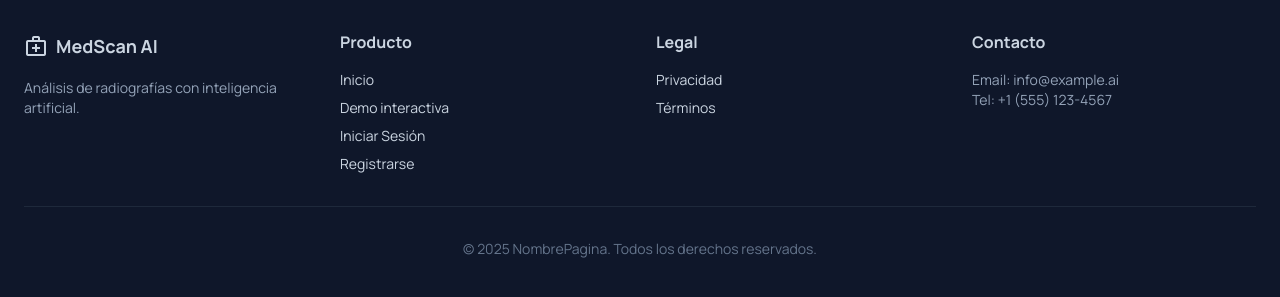
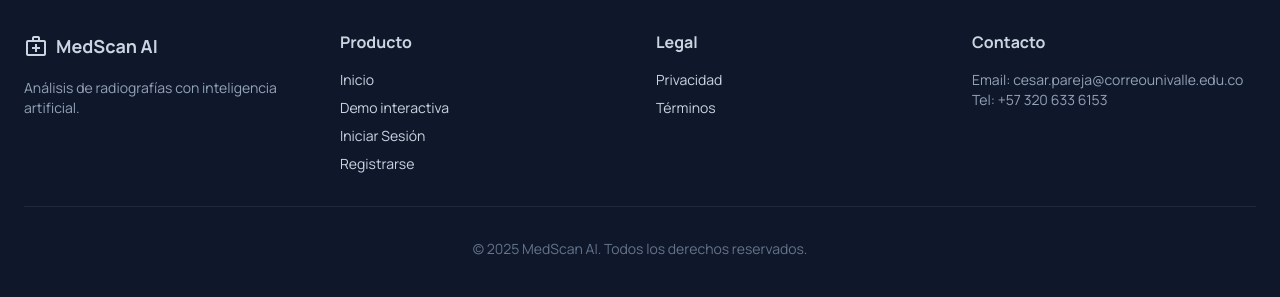
Before and after one commit to CesarOsorioP/PaginaCNN, a React (Create React App) app in the folder client/: page / in a window 1280 px wide. Shown: the part 2609-2906 px from the top of the page. Built offline with nearby package versions, Linux system fonts and the light colour scheme; no server answers.

Commit message:
cambio de navbar (contacto)

```diff
--- a/client/src/components/layout/Footer.jsx
+++ b/client/src/components/layout/Footer.jsx
@@ -37,14 +37,14 @@ export default function Footer() {
                     <div>
                         <h3 className="font-bold mb-4">Contacto</h3>
                         <p className="text-sm text-slate-400">
-                            Email: info@example.ai<br />
-                            Tel: +1 (555) 123-4567
+                            Email: cesar.pareja@correounivalle.edu.co<br />
+                            Tel: +57 320 633 6153
                         </p>
                     </div>
                 </div>
 
                 <div className="mt-8 pt-8 border-t border-slate-800 text-center text-sm text-slate-500">
-                    © 2025 NombrePagina. Todos los derechos reservados.
+                    © 2025 MedScan AI. Todos los derechos reservados.
                 </div>
             </div>
         </footer>
```
